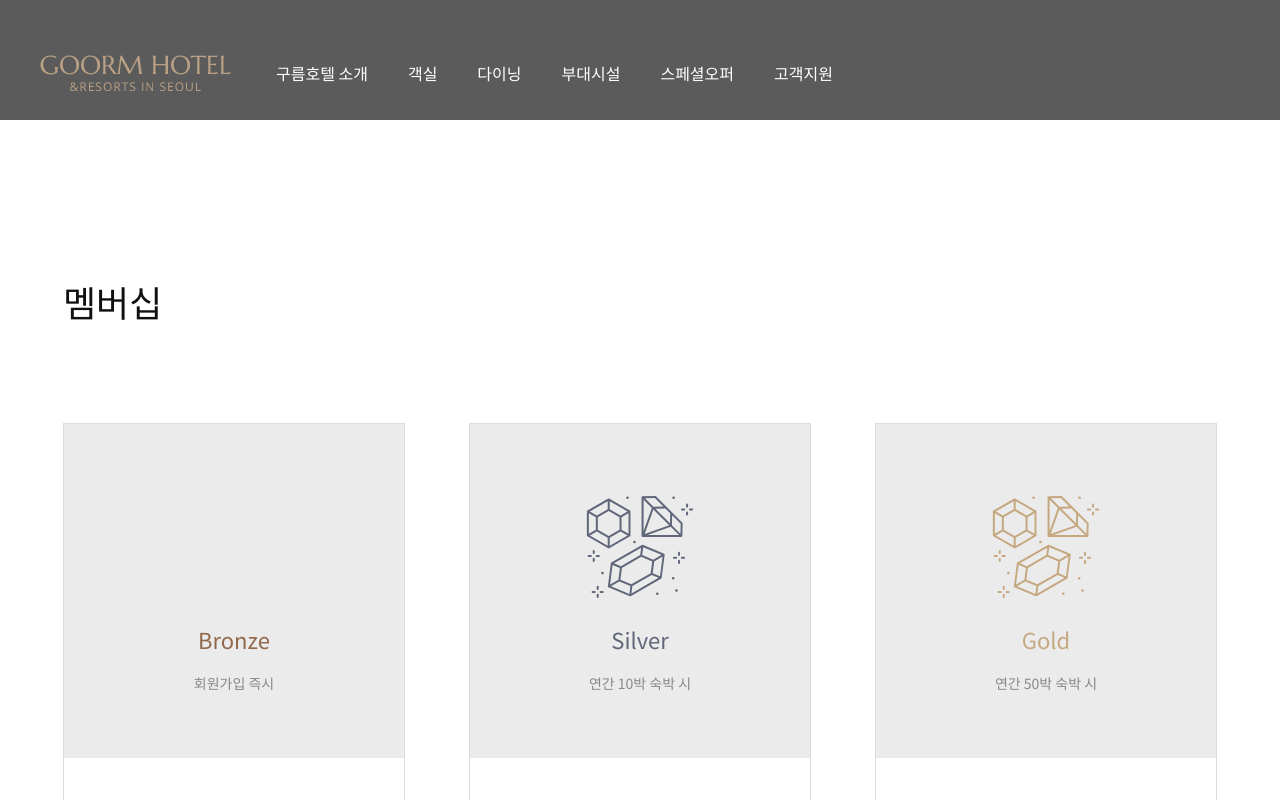
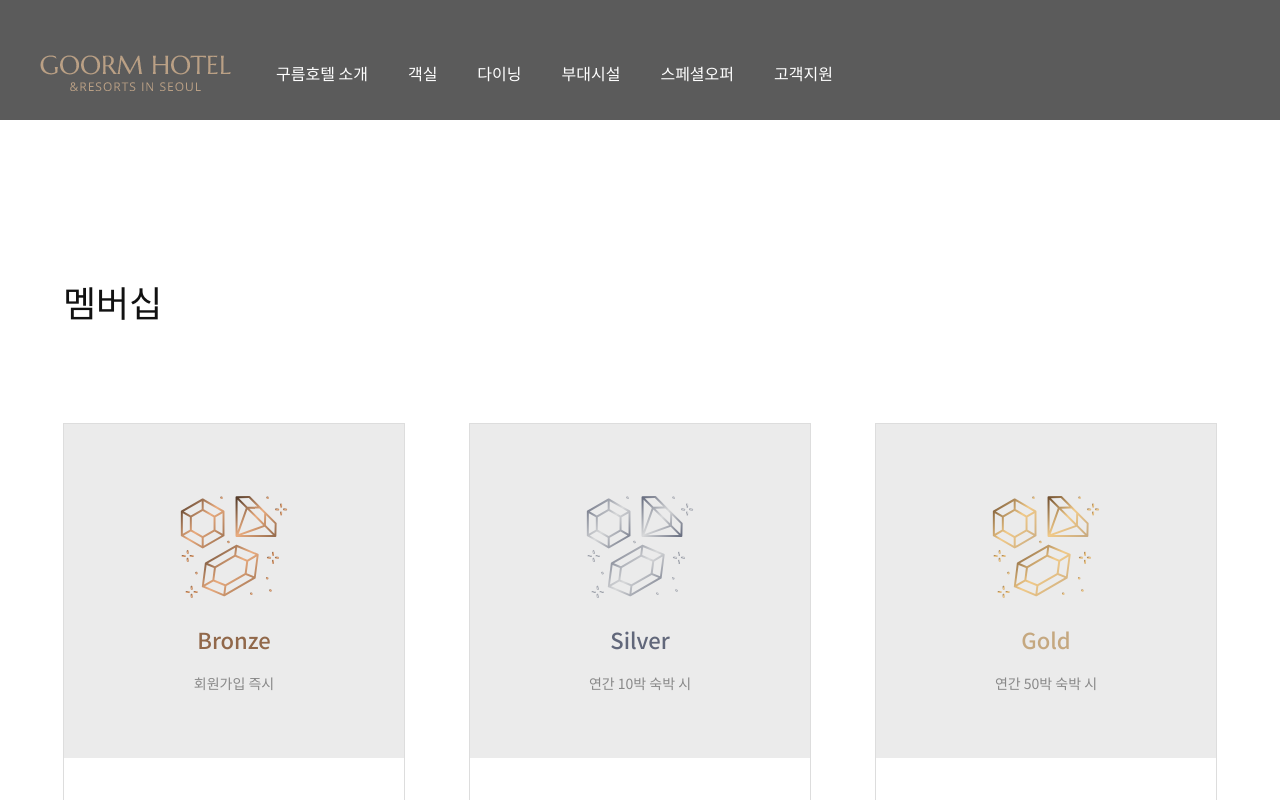
Before and after one commit to goorm-fullstack/GoormHotel, a React (Create React App) app in the folder frontend/: page /membership in a window 1280 px wide. Shown: the top 800 px of the page. Built offline with nearby package versions, Linux system fonts and the light colour scheme.

Commit message:
FE 구현

```diff
--- a/frontend/src/pages/FindIdResult.js
+++ b/frontend/src/pages/FindIdResult.js
@@ -15,6 +15,7 @@ const ResultBox = styled.div`
 const Title = styled.p`
   text-align: left;
   font-size: 36px;
+  font-weight: 500;
   color: rgb(17, 17, 17);
   line-height: 1.2;
 `;
@@ -29,18 +30,21 @@ const ResultIdBox = styled.div`
 const IdResult = styled.p`
   margin-bottom: 25px;
   font-size: 24px;
+  font-weight: 400;
   color: rgb(186, 160, 133);
   line-height: 1.167;
 `;
 
 const ResultInfo = styled.p`
   font-size: 16px;
+  font-weight: 400;
   color: rgb(136, 136, 136);
   line-height: 1.75;
 `;
 
 const PwResultInfo = styled.p`
   font-size: 16px;
+  font-weight: 400;
   color: rgb(136, 136, 136);
   line-height: 1.75;
   margin-bottom: 25px;
@@ -61,6 +65,7 @@ const FindIdResultButton = styled.button`
   border: 1px solid rgb(186, 160, 133);
   background-color: rgb(255, 255, 255);
   font-size: 16px;
+  font-weight: 500;
   line-height: 1.75;
   text-align: center;
   &:hover {
--- a/frontend/src/pages/FindPwResult.js
+++ b/frontend/src/pages/FindPwResult.js
@@ -4,12 +4,14 @@ import { styled } from "styled-components";
 
 const Text = styled.p`
   font-size: 16px;
+  font-weight: 400;
   color: rgb(136, 136, 136);
   line-height: 1.75;
 `;
 
 const Title = styled.p`
   font-size: 36px;
+  font-weight: 500;
   color: rgb(17, 17, 17);
   line-height: 1.2;
   text-align: left;
@@ -18,6 +20,7 @@ const Title = styled.p`
 const BoldText = styled.p`
   margin-bottom: 20px;
   font-size: 24px;
+  font-weight: 400;
   color: rgb(186, 160, 133);
   line-height: 1.167;
 `;
@@ -25,6 +28,7 @@ const BoldText = styled.p`
 const InfoText = styled.p`
   margin-bottom: 20px;
   font-size: 16px;
+  font-weight: 400;
   color: rgb(136, 136, 136);
   line-height: 1.75;
 `;
@@ -36,6 +40,7 @@ const FindPwResultInput = styled.input`
   height: 64px;
   &::placeholder {
     font-size: 16px;
+    font-weight: 400;
     color: rgb(136, 136, 136);
     line-height: 1.75;
     text-align: left;
@@ -50,6 +55,7 @@ const FindPwResultButton = styled.button`
   border: 1px solid rgb(186, 160, 133);
   background-color: rgb(255, 255, 255);
   font-size: 16px;
+  font-weight: 500;
   line-height: 1.75;
   text-align: center;
   &:hover {
--- a/frontend/src/pages/Membership.js
+++ b/frontend/src/pages/Membership.js
@@ -1,7 +1,6 @@
 import React from "react";
 import Header from "../components/Header";
 import { styled } from "styled-components";
-import gradeIcon from "../images/icon/ico_grade.svg";
 
 const ImageBorder = styled.div`
   background-color: rgb(235, 235, 235);
@@ -17,18 +16,21 @@ const ImageBorder = styled.div`
 
 const BronzeText = styled.p`
   font-size: 22px;
+  font-weight: 500;
   color: rgb(145, 104, 74);
   line-height: 1.182;
 `;
 
 const SilverText = styled.p`
   font-size: 22px;
+  font-weight: 500;
   color: rgb(97, 103, 122);
   line-height: 1.182;
 `;
 
 const GoldText = styled.p`
   font-size: 22px;
+  font-weight: 500;
   color: rgb(197, 168, 128);
   line-height: 1.182;
 `;
@@ -51,6 +53,7 @@ const MembershipUl = styled.ul`
 const MembershipLi = styled.li`
   margin-bottom: 12px;
   font-size: 14px;
+  font-weight: 400;
   color: rgb(102, 102, 102);
   line-height: 1.714;
 `;
@@ -58,13 +61,14 @@ const MembershipLi = styled.li`
 const BoldTextLi = styled.li`
   margin-bottom: 20px;
   font-size: 16px;
+  font-weight: 500;
   color: rgb(33, 32, 30);
   line-height: 2;
 `;
 
 const MembershipInfo = styled.div`
   width: 1180px;
-  height: 1165px;
+  height: 1200px;
   margin: 0 auto;
   margin-top: 160px;
   display: flex;
@@ -77,6 +81,7 @@ const MembershipInfo = styled.div`
 
 const Title = styled.p`
   font-size: 36px;
+  font-weight: 500;
   color: rgb(17, 17, 17);
   line-height: 1.2;
 `;
@@ -91,6 +96,7 @@ const MembershipItemBox = styled.div`
   display: flex;
   flex-direction: column;
   gap: 40px;
+  height: 860px;
   border: 1px solid rgb(221, 221, 221);
 `;
 
@@ -99,19 +105,33 @@ const MembershipDetailInfo = styled.div`
   flex-direction: column;
   gap: 12px;
   font-size: 14px;
-  color: rgb(136, 136, 136);
+  font-weight: 500;
+  color: #888888;
   line-height: 1.714;
 `;
 
-const SvgIcon = styled.div`
+const SvgIconBronze = styled.svg`
   width: 134px;
   height: 128px;
-  background-image: linear-gradient(
-    to right bottom,
-    blue,
-    red,
-    url=({gradeIcon})
-  );
+  & path {
+    fill: url("#gradient1");
+  }
+`;
+
+const SvgIconSilver = styled.svg`
+  width: 134px;
+  height: 128px;
+  & path {
+    fill: url("#gradient2");
+  }
+`;
+
+const SvgIconGold = styled.svg`
+  width: 134px;
+  height: 128px;
+  & path {
+    fill: url("#gradient3");
+  }
 `;
 
 const Membership = () => {
@@ -123,30 +143,26 @@ const Membership = () => {
         <MembershipBox>
           <MembershipItemBox>
             <ImageBorder>
-              <SvgIcon></SvgIcon>
-              <BronzeText>Bronze</BronzeText>
-              <ImageBorderFooter>회원가입 즉시</ImageBorderFooter>
-            </ImageBorder>
-            <FirstUl>
-              <BoldTextLi>멤버십 쿠폰</BoldTextLi>
-              <MembershipLi>· 객실 5% 할인 쿠폰</MembershipLi>
-            </FirstUl>
-            <MembershipUl>
-              <BoldTextLi>멤버십 혜택</BoldTextLi>
-              <MembershipLi>· 전시 관람 혜택</MembershipLi>
-            </MembershipUl>
-          </MembershipItemBox>
-          <MembershipItemBox>
-            <ImageBorder>
-              <svg
-                width="134"
-                height="128"
-                fill="rgb(97, 103, 122)"
+              <SvgIconBronze
+                fill="rgb(145, 104, 74)"
                 data-name="Layer 1"
-                id="Layer_2"
+                id="Layer_1"
                 viewBox="0 0 128 128"
                 xmlns="http://www.w3.org/2000/svg"
               >
+                <defs>
+                  <linearGradient
+                    id="gradient1"
+                    x1="0%"
+                    y1="0%"
+                    x2="100%"
+                    y2="100%"
+                  >
+                    <stop offset="0%" stopColor="#493323"></stop>
+                    <stop offset="50%" stopColor="#eaac7f"></stop>
+                    <stop offset="100%" stopColor="#91684a"></stop>
+                  </linearGradient>
+                </defs>
                 <title />
                 <path d="M10.88,52.67A.92.92,0,0,0,11,53h0a1.56,1.56,0,0,0,.16.2l.11.08a.39.39,0,0,0,.1.08l20.84,12s0,0,.07,0l.08,0a.89.89,0,0,0,.69,0,.2.2,0,0,0,.08,0l.08,0L54,53.37l.1-.08.1-.08a1,1,0,0,0,.16-.2h0a.92.92,0,0,0,.11-.33s0-.06,0-.09,0,0,0-.08V28.44s0-.05,0-.08,0-.06,0-.09a1,1,0,0,0-.11-.33h0a1,1,0,0,0-.23-.26l-.07-.06L54,27.57l-20.84-12-.08,0-.08,0a1,1,0,0,0-.34-.07h0a1,1,0,0,0-.34.07l-.08,0-.07,0-20.84,12s0,0-.07.05l-.07.06a1,1,0,0,0-.23.26h0a1,1,0,0,0-.11.33s0,.06,0,.09,0,.05,0,.08V52.5s0,.06,0,.08S10.88,52.64,10.88,52.67Zm41.66-1.9-7-4V34.21l7-4Zm-31.7-2.3L31.7,54.74v8.07L13.86,52.5ZM32.7,27.94,43.55,34.2V46.74L32.7,53,21.84,46.74V34.2Zm1,26.8,10.85-6.27,7,4L33.7,62.81ZM44.55,32.47,33.7,26.2V18.14l17.84,10.3ZM31.7,26.2,20.84,32.47l-7-4L31.7,18.14Zm-11.86,8V46.74l-7,4V30.17Z" />
                 <path d="M35.21,79.68a.86.86,0,0,0-.2.18l-.09.14a.47.47,0,0,0-.06.09.9.9,0,0,0,0,.16s0,.06,0,.1l-3,23a.85.85,0,0,0,0,.16.57.57,0,0,0,0,.13,1,1,0,0,0,.11.34h0a1.55,1.55,0,0,0,.19.24l.07,0a.76.76,0,0,0,.19.12l0,0,21.39,8.9a.61.61,0,0,0,.13,0s.08,0,.13,0h.13a.81.81,0,0,0,.31-.06l.09,0,.1,0L85.32,95.54a0,0,0,0,1,0,0,1.06,1.06,0,0,0,.29-.27l0-.08a1.27,1.27,0,0,0,.07-.12.8.8,0,0,0,0-.15,1,1,0,0,1,0-.1l3-23s0-.1,0-.15v-.14a.93.93,0,0,0-.12-.33h0a.88.88,0,0,0-.24-.27.41.41,0,0,0-.11-.07.57.57,0,0,0-.13-.08L66.79,61.87l-.11,0-.14-.05h-.28a1.2,1.2,0,0,0-.27.08s-.06,0-.08,0L35.28,79.61A.46.46,0,0,0,35.21,79.68ZM84,93.25l-7.3-3,1.53-11.82,8.32-4.81ZM65.2,73.81l11,4.59L74.67,90.22,55.4,101.34l-11-4.58,1.54-11.82ZM43.38,98.5l11,4.59-1,7.84-18.32-7.62Zm13,4.58L75.67,92l6.89,2.87L55.44,110.48ZM77.22,76.65l-11-4.58,1-7.85,18.31,7.63Zm-13-4.57L44.93,83.2,38,80.33,65.15,64.67ZM43.91,85,42.38,96.77l-8.33,4.81L36.6,81.9Z" />
@@ -174,34 +190,40 @@ const Membership = () => {
                 <path d="M52.82,14.83a1.28,1.28,0,1,0-1.28,1.28A1.28,1.28,0,0,0,52.82,14.83Z" />
                 <path d="M27.77,90.12a1.29,1.29,0,1,0-1.28,1.28A1.28,1.28,0,0,0,27.77,90.12Z" />
                 <path d="M98.91,14.83a1.28,1.28,0,1,0-1.28,1.28A1.28,1.28,0,0,0,98.91,14.83Z" />
-              </svg>
-              <SilverText>Silver</SilverText>
-              <ImageBorderFooter>연간 10박 숙박 시</ImageBorderFooter>
+              </SvgIconBronze>
+              <BronzeText>Bronze</BronzeText>
+              <ImageBorderFooter>회원가입 즉시</ImageBorderFooter>
             </ImageBorder>
-            <MembershipUl>
+            <FirstUl>
               <BoldTextLi>멤버십 쿠폰</BoldTextLi>
-              <MembershipLi>· 객실 10% 할인 쿠폰</MembershipLi>
-              <MembershipLi>· 다이닝 5% 할인 쿠폰</MembershipLi>
-            </MembershipUl>
+              <MembershipLi>· 객실 5% 할인 쿠폰</MembershipLi>
+            </FirstUl>
             <MembershipUl>
               <BoldTextLi>멤버십 혜택</BoldTextLi>
               <MembershipLi>· 전시 관람 혜택</MembershipLi>
-              <MembershipLi>· 투숙 중 무료 세탁 서비스</MembershipLi>
-              <MembershipLi>· 웰컴 어메니티 제공</MembershipLi>
-              <MembershipLi>· 체크인 시 한강뷰 업그레이드</MembershipLi>
             </MembershipUl>
           </MembershipItemBox>
           <MembershipItemBox>
             <ImageBorder>
-              <svg
-                width="134"
-                height="128"
-                fill="rgb(197, 168, 128)"
+              <SvgIconSilver
                 data-name="Layer 1"
-                id="Layer_3"
+                id="Layer_2"
                 viewBox="0 0 128 128"
                 xmlns="http://www.w3.org/2000/svg"
               >
+                <defs>
+                  <linearGradient
+                    id="gradient2"
+                    x1="0%"
+                    y1="0%"
+                    x2="100%"
+                    y2="100%"
+                  >
+                    <stop offset="0%" stopColor="#61677a"></stop>
+                    <stop offset="50%" stopColor="#d8d9da"></stop>
+                    <stop offset="100%" stopColor="#61677a"></stop>
+                  </linearGradient>
+                </defs>
                 <title />
                 <path d="M10.88,52.67A.92.92,0,0,0,11,53h0a1.56,1.56,0,0,0,.16.2l.11.08a.39.39,0,0,0,.1.08l20.84,12s0,0,.07,0l.08,0a.89.89,0,0,0,.69,0,.2.2,0,0,0,.08,0l.08,0L54,53.37l.1-.08.1-.08a1,1,0,0,0,.16-.2h0a.92.92,0,0,0,.11-.33s0-.06,0-.09,0,0,0-.08V28.44s0-.05,0-.08,0-.06,0-.09a1,1,0,0,0-.11-.33h0a1,1,0,0,0-.23-.26l-.07-.06L54,27.57l-20.84-12-.08,0-.08,0a1,1,0,0,0-.34-.07h0a1,1,0,0,0-.34.07l-.08,0-.07,0-20.84,12s0,0-.07.05l-.07.06a1,1,0,0,0-.23.26h0a1,1,0,0,0-.11.33s0,.06,0,.09,0,.05,0,.08V52.5s0,.06,0,.08S10.88,52.64,10.88,52.67Zm41.66-1.9-7-4V34.21l7-4Zm-31.7-2.3L31.7,54.74v8.07L13.86,52.5ZM32.7,27.94,43.55,34.2V46.74L32.7,53,21.84,46.74V34.2Zm1,26.8,10.85-6.27,7,4L33.7,62.81ZM44.55,32.47,33.7,26.2V18.14l17.84,10.3ZM31.7,26.2,20.84,32.47l-7-4L31.7,18.14Zm-11.86,8V46.74l-7,4V30.17Z" />
                 <path d="M35.21,79.68a.86.86,0,0,0-.2.18l-.09.14a.47.47,0,0,0-.06.09.9.9,0,0,0,0,.16s0,.06,0,.1l-3,23a.85.85,0,0,0,0,.16.57.57,0,0,0,0,.13,1,1,0,0,0,.11.34h0a1.55,1.55,0,0,0,.19.24l.07,0a.76.76,0,0,0,.19.12l0,0,21.39,8.9a.61.61,0,0,0,.13,0s.08,0,.13,0h.13a.81.81,0,0,0,.31-.06l.09,0,.1,0L85.32,95.54a0,0,0,0,1,0,0,1.06,1.06,0,0,0,.29-.27l0-.08a1.27,1.27,0,0,0,.07-.12.8.8,0,0,0,0-.15,1,1,0,0,1,0-.1l3-23s0-.1,0-.15v-.14a.93.93,0,0,0-.12-.33h0a.88.88,0,0,0-.24-.27.41.41,0,0,0-.11-.07.57.57,0,0,0-.13-.08L66.79,61.87l-.11,0-.14-.05h-.28a1.2,1.2,0,0,0-.27.08s-.06,0-.08,0L35.28,79.61A.46.46,0,0,0,35.21,79.68ZM84,93.25l-7.3-3,1.53-11.82,8.32-4.81ZM65.2,73.81l11,4.59L74.67,90.22,55.4,101.34l-11-4.58,1.54-11.82ZM43.38,98.5l11,4.59-1,7.84-18.32-7.62Zm13,4.58L75.67,92l6.89,2.87L55.44,110.48ZM77.22,76.65l-11-4.58,1-7.85,18.31,7.63Zm-13-4.57L44.93,83.2,38,80.33,65.15,64.67ZM43.91,85,42.38,96.77l-8.33,4.81L36.6,81.9Z" />
@@ -229,7 +251,72 @@ const Membership = () => {
                 <path d="M52.82,14.83a1.28,1.28,0,1,0-1.28,1.28A1.28,1.28,0,0,0,52.82,14.83Z" />
                 <path d="M27.77,90.12a1.29,1.29,0,1,0-1.28,1.28A1.28,1.28,0,0,0,27.77,90.12Z" />
                 <path d="M98.91,14.83a1.28,1.28,0,1,0-1.28,1.28A1.28,1.28,0,0,0,98.91,14.83Z" />
-              </svg>
+              </SvgIconSilver>
+              <SilverText>Silver</SilverText>
+              <ImageBorderFooter>연간 10박 숙박 시</ImageBorderFooter>
+            </ImageBorder>
+            <MembershipUl>
+              <BoldTextLi>멤버십 쿠폰</BoldTextLi>
+              <MembershipLi>· 객실 10% 할인 쿠폰</MembershipLi>
+              <MembershipLi>· 다이닝 5% 할인 쿠폰</MembershipLi>
+            </MembershipUl>
+            <MembershipUl>
+              <BoldTextLi>멤버십 혜택</BoldTextLi>
+              <MembershipLi>· 전시 관람 혜택</MembershipLi>
+              <MembershipLi>· 투숙 중 무료 세탁 서비스</MembershipLi>
+              <MembershipLi>· 웰컴 어메니티 제공</MembershipLi>
+              <MembershipLi>· 체크인 시 한강뷰 업그레이드</MembershipLi>
+            </MembershipUl>
+          </MembershipItemBox>
+          <MembershipItemBox>
+            <ImageBorder>
+              <SvgIconGold
+                data-name="Layer 1"
+                id="Layer_3"
+                viewBox="0 0 128 128"
+                xmlns="http://www.w3.org/2000/svg"
+              >
+                <defs>
+                  <linearGradient
+                    id="gradient3"
+                    x1="0%"
+                    y1="0%"
+                    x2="100%"
+                    y2="100%"
+                  >
+                    <stop offset="0%" stopColor="#6a492b"></stop>
+                    <stop offset="50%" stopColor="#f1ca89"></stop>
+                    <stop offset="100%" stopColor="#c5a880"></stop>
+                  </linearGradient>
+                </defs>
+                <title />
+                <path d="M10.88,52.67A.92.92,0,0,0,11,53h0a1.56,1.56,0,0,0,.16.2l.11.08a.39.39,0,0,0,.1.08l20.84,12s0,0,.07,0l.08,0a.89.89,0,0,0,.69,0,.2.2,0,0,0,.08,0l.08,0L54,53.37l.1-.08.1-.08a1,1,0,0,0,.16-.2h0a.92.92,0,0,0,.11-.33s0-.06,0-.09,0,0,0-.08V28.44s0-.05,0-.08,0-.06,0-.09a1,1,0,0,0-.11-.33h0a1,1,0,0,0-.23-.26l-.07-.06L54,27.57l-20.84-12-.08,0-.08,0a1,1,0,0,0-.34-.07h0a1,1,0,0,0-.34.07l-.08,0-.07,0-20.84,12s0,0-.07.05l-.07.06a1,1,0,0,0-.23.26h0a1,1,0,0,0-.11.33s0,.06,0,.09,0,.05,0,.08V52.5s0,.06,0,.08S10.88,52.64,10.88,52.67Zm41.66-1.9-7-4V34.21l7-4Zm-31.7-2.3L31.7,54.74v8.07L13.86,52.5ZM32.7,27.94,43.55,34.2V46.74L32.7,53,21.84,46.74V34.2Zm1,26.8,10.85-6.27,7,4L33.7,62.81ZM44.55,32.47,33.7,26.2V18.14l17.84,10.3ZM31.7,26.2,20.84,32.47l-7-4L31.7,18.14Zm-11.86,8V46.74l-7,4V30.17Z" />
+                <path d="M35.21,79.68a.86.86,0,0,0-.2.18l-.09.14a.47.47,0,0,0-.06.09.9.9,0,0,0,0,.16s0,.06,0,.1l-3,23a.85.85,0,0,0,0,.16.57.57,0,0,0,0,.13,1,1,0,0,0,.11.34h0a1.55,1.55,0,0,0,.19.24l.07,0a.76.76,0,0,0,.19.12l0,0,21.39,8.9a.61.61,0,0,0,.13,0s.08,0,.13,0h.13a.81.81,0,0,0,.31-.06l.09,0,.1,0L85.32,95.54a0,0,0,0,1,0,0,1.06,1.06,0,0,0,.29-.27l0-.08a1.27,1.27,0,0,0,.07-.12.8.8,0,0,0,0-.15,1,1,0,0,1,0-.1l3-23s0-.1,0-.15v-.14a.93.93,0,0,0-.12-.33h0a.88.88,0,0,0-.24-.27.41.41,0,0,0-.11-.07.57.57,0,0,0-.13-.08L66.79,61.87l-.11,0-.14-.05h-.28a1.2,1.2,0,0,0-.27.08s-.06,0-.08,0L35.28,79.61A.46.46,0,0,0,35.21,79.68ZM84,93.25l-7.3-3,1.53-11.82,8.32-4.81ZM65.2,73.81l11,4.59L74.67,90.22,55.4,101.34l-11-4.58,1.54-11.82ZM43.38,98.5l11,4.59-1,7.84-18.32-7.62Zm13,4.58L75.67,92l6.89,2.87L55.44,110.48ZM77.22,76.65l-11-4.58,1-7.85,18.31,7.63Zm-13-4.57L44.93,83.2,38,80.33,65.15,64.67ZM43.91,85,42.38,96.77l-8.33,4.81L36.6,81.9Z" />
+                <path d="M79.24,13l-12.68.3a1,1,0,0,0-1,1l0,38.78a1,1,0,0,0,1,1l38.78,0h0a1,1,0,0,0,1-1l.3-12.68a1,1,0,0,0-.29-.73L80,13.29A1,1,0,0,0,79.24,13Zm8.13,10.52-9.91.24-8.52-8.52L78.86,15Zm6.84,6.84L94,40.28,79.41,25.71l9.92-.23ZM67.59,16.71,75.82,25,67.6,48.08Zm9.8,9.8L93.18,42.3,68.69,51ZM94.74,43.87,103,52.1H71.61Zm9.71,6.88-8.52-8.52.24-9.91,8.51,8.51Z" />
+                <path d="M104,69.75a1,1,0,0,0-2,0V72a1,1,0,0,0,2,0Z" />
+                <path d="M103,76.7a1,1,0,0,0-1,1v2.21a1,1,0,0,0,2,0V77.7A1,1,0,0,0,103,76.7Z" />
+                <path d="M108.07,73.83h-2.21a1,1,0,0,0,0,2h2.21a1,1,0,0,0,0-2Z" />
+                <path d="M101.11,74.83a1,1,0,0,0-1-1h-2.2a1,1,0,0,0,0,2h2.2A1,1,0,0,0,101.11,74.83Z" />
+                <path d="M111.07,24.67a1,1,0,0,0,1-1v-2.2a1,1,0,0,0-2,0v2.2A1,1,0,0,0,111.07,24.67Z" />
+                <path d="M110.07,31.62a1,1,0,1,0,2,0v-2.2a1,1,0,0,0-2,0Z" />
+                <path d="M116.14,27.54a1,1,0,0,0,0-2h-2.2a1,1,0,0,0,0,2Z" />
+                <path d="M108.19,25.54H106a1,1,0,0,0,0,2h2.2a1,1,0,0,0,0-2Z" />
+                <path d="M22.7,103.85a1,1,0,0,0-2,0v2.2a1,1,0,0,0,2,0Z" />
+                <path d="M21.7,110.8a1,1,0,0,0-1,1V114a1,1,0,0,0,2,0v-2.2A1,1,0,0,0,21.7,110.8Z" />
+                <path d="M24.58,109.93h2.2a1,1,0,0,0,0-2h-2.2a1,1,0,1,0,0,2Z" />
+                <path d="M15.63,108.93a1,1,0,0,0,1,1h2.2a1,1,0,0,0,0-2h-2.2A1,1,0,0,0,15.63,108.93Z" />
+                <path d="M17.73,71.08a1,1,0,0,0,1-1v-2.2a1,1,0,0,0-2,0v2.2A1,1,0,0,0,17.73,71.08Z" />
+                <path d="M16.73,78a1,1,0,0,0,2,0V75.83a1,1,0,0,0-2,0Z" />
+                <path d="M23.81,73a1,1,0,0,0-1-1H20.6a1,1,0,0,0,0,2h2.21A1,1,0,0,0,23.81,73Z" />
+                <path d="M12.65,74h2.2a1,1,0,0,0,0-2h-2.2a1,1,0,0,0,0,2Z" />
+                <path d="M95.91,95.16a1.28,1.28,0,1,0,1.28-1.28A1.28,1.28,0,0,0,95.91,95.16Z" />
+                <path d="M100.45,108.69a1.28,1.28,0,1,0-1.28-1.28A1.28,1.28,0,0,0,100.45,108.69Z" />
+                <path d="M59.75,59a1.28,1.28,0,1,0-1.28,1.28A1.28,1.28,0,0,0,59.75,59Z" />
+                <path d="M80,110.84a1.28,1.28,0,1,0,1.28-1.28A1.28,1.28,0,0,0,80,110.84Z" />
+                <path d="M52.82,14.83a1.28,1.28,0,1,0-1.28,1.28A1.28,1.28,0,0,0,52.82,14.83Z" />
+                <path d="M27.77,90.12a1.29,1.29,0,1,0-1.28,1.28A1.28,1.28,0,0,0,27.77,90.12Z" />
+                <path d="M98.91,14.83a1.28,1.28,0,1,0-1.28,1.28A1.28,1.28,0,0,0,98.91,14.83Z" />
+              </SvgIconGold>
               <GoldText>Gold</GoldText>
               <ImageBorderFooter>연간 50박 숙박 시</ImageBorderFooter>
             </ImageBorder>
--- a/frontend/src/pages/Sitemap.js
+++ b/frontend/src/pages/Sitemap.js
@@ -16,6 +16,7 @@ const SiteMap = styled.div`
 const Title = styled.p`
   height: 223px;
   font-size: 36px;
+  font-weight: 500;
   color: rgb(17, 17, 17);
   line-height: 1.2;
 `;
@@ -30,6 +31,7 @@ const Items = styled.div`
 
 const SubTitle = styled.p`
   font-size: 22px;
+  font-weight: 500;
   width: 300px;
   line-height: 1.182;
   padding-bottom: 30px;
@@ -43,6 +45,7 @@ const SubTitle = styled.p`
 
 const List = styled.li`
   font-size: 18px;
+  font-weight: 400;
   color: rgb(102, 102, 102);
   line-height: 1.778;
   &:hover {
```
Also changed, not shown: frontend/src/pages/FindAccount.js (+9 -0 lines).
